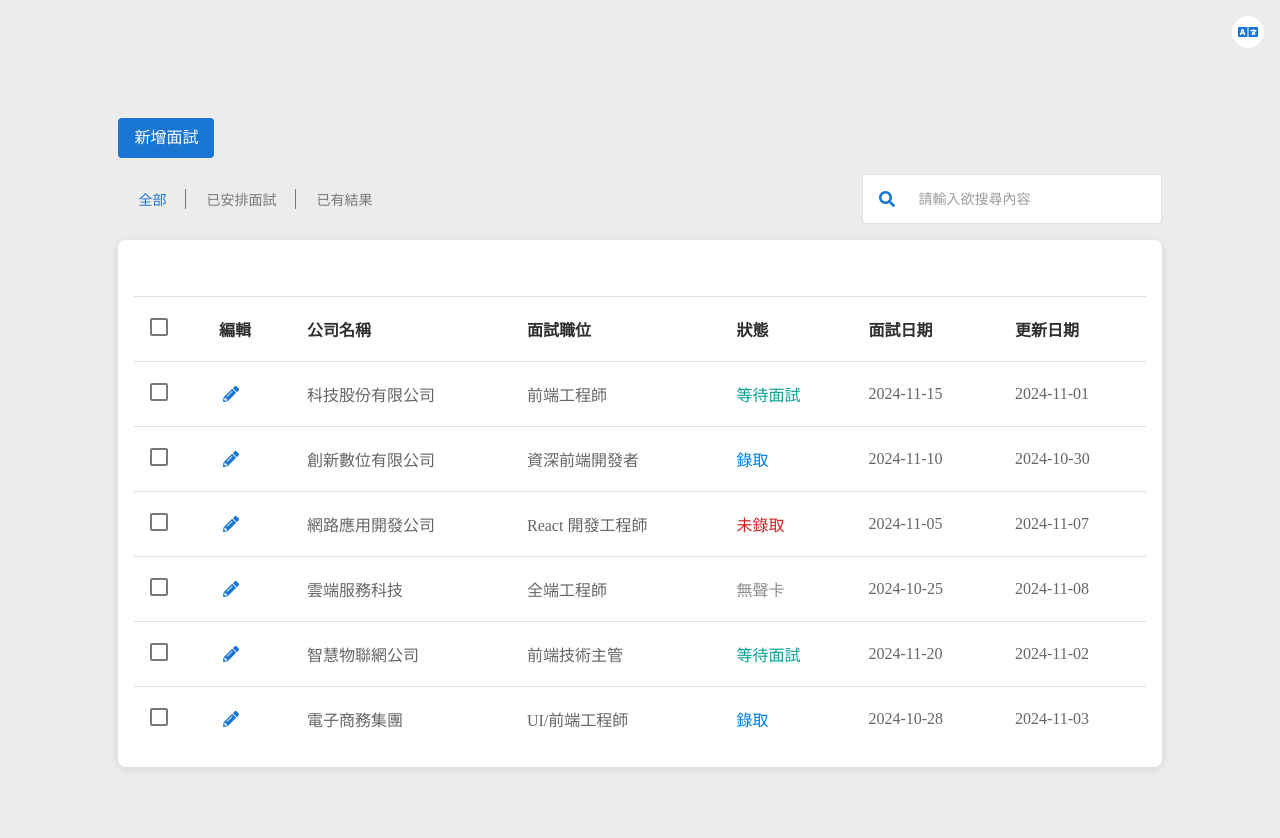
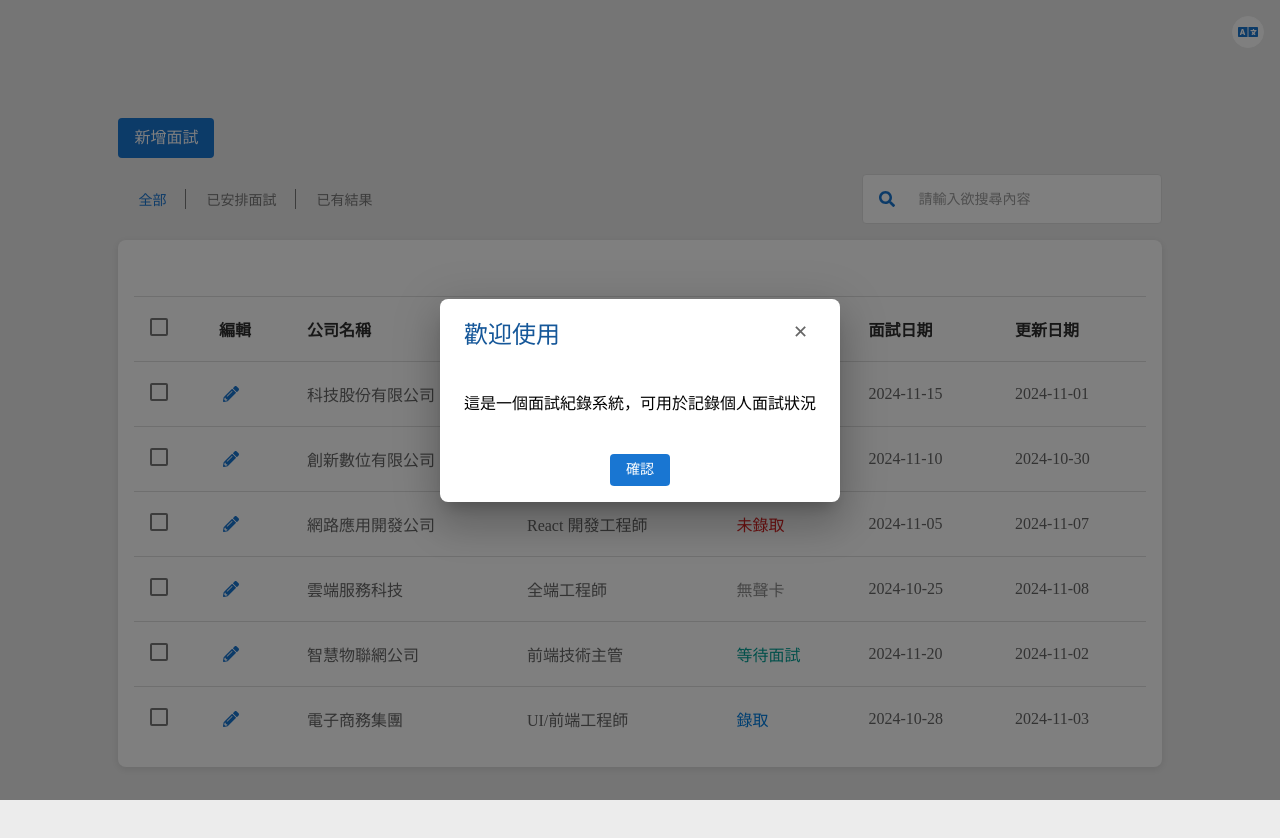
Before and after one commit to dio-chu/React-interview-todo-list, a React (Vite) app: page / in a window 1280 px wide. Shown: the top 838 px of the page. Built offline with nearby package versions, Linux system fonts and the light colour scheme.

Commit message:
feat: add cookie

```diff
--- a/package.json
+++ b/package.json
@@ -15,6 +15,7 @@
   "dependencies": {
     "@reduxjs/toolkit": "^2.3.0",
     "i18next": "^23.16.4",
+    "js-cookie": "^3.0.5",
     "react": "^18.3.1",
     "react-dom": "^18.3.1",
     "react-i18next": "^15.1.0",
--- a/src/locales/en-US.json
+++ b/src/locales/en-US.json
@@ -35,5 +35,9 @@
     "status": "Status",
     "interviewDate": "Interview Date",
     "updateDate": "Update Date"
+  },
+  "welcome": {
+    "title": "Welcome",
+    "message": "This is an interview tracking system for recording your personal interview status"
   }
 }
--- a/src/locales/zh-TW.json
+++ b/src/locales/zh-TW.json
@@ -35,5 +35,9 @@
     "status": "狀態",
     "interviewDate": "面試日期",
     "updateDate": "更新日期"
+  },
+  "welcome": {
+    "title": "歡迎使用",
+    "message": "這是一個面試紀錄系統，可用於記錄個人面試狀況"
   }
 }
--- a/src/pages/TodoPage.jsx
+++ b/src/pages/TodoPage.jsx
@@ -46,12 +46,29 @@ import {
   TABLE_HEADERS,
 } from "../store/interviewSlice";
 
+// i18n
 import { useTranslation } from "react-i18next";
+
+// cookie
+import Cookies from "js-cookie";
 
 const TodoPage = () => {
   const { t } = useTranslation();
   const headers = TABLE_HEADERS(t);
   const dispatch = useDispatch();
+  // cookie
+  const [showWelcome, setShowWelcome] = useState(false);
+  useEffect(() => {
+    const hasVisited = Cookies.get("hasVisitedTodoList");
+    if (!hasVisited) {
+      setShowWelcome(true);
+      Cookies.set("hasVisitedTodoList", "true", { expires: 7 });
+    }
+  }, []);
+  const handleCloseWelcome = () => {
+    setShowWelcome(false);
+  };
+
   // redux modal
   const { formModal, deleteModal } = useSelector((state) => state.modals);
 
@@ -240,6 +257,17 @@ const TodoPage = () => {
       >
         {t("interview.deleteWarning")}
       </DCommonModal>
+
+      <DCommonModal
+        isPersistent
+        isShow={showWelcome}
+        title={t("welcome.title")}
+        confirmText={t("common.confirm")}
+        onClose={handleCloseWelcome}
+        onConfirm={handleCloseWelcome}
+      >
+        {t("welcome.message")}
+      </DCommonModal>
     </div>
   );
 };
```
Also changed, not shown: 1 other file (tests, documents, lock files or other folders).
